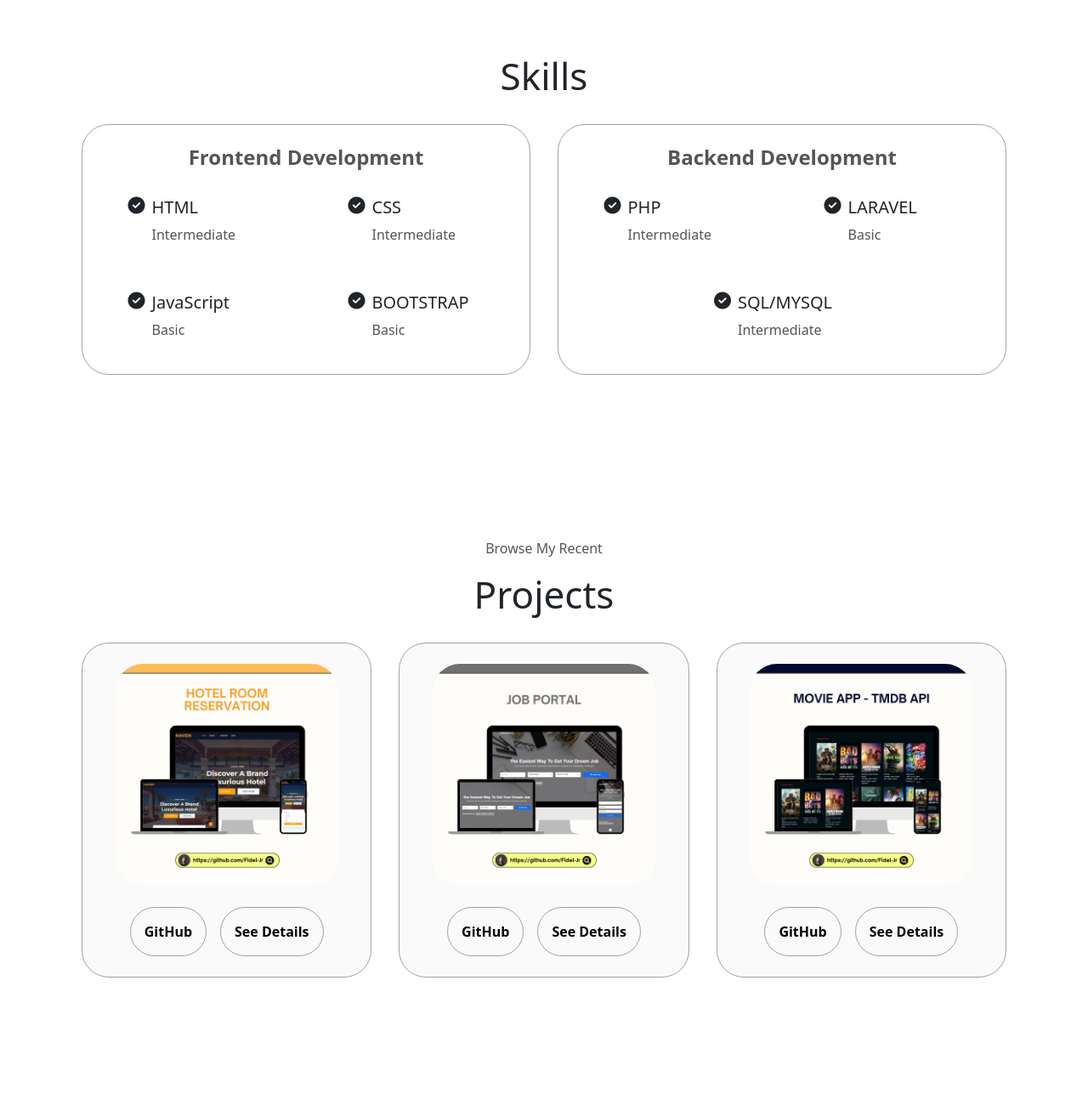
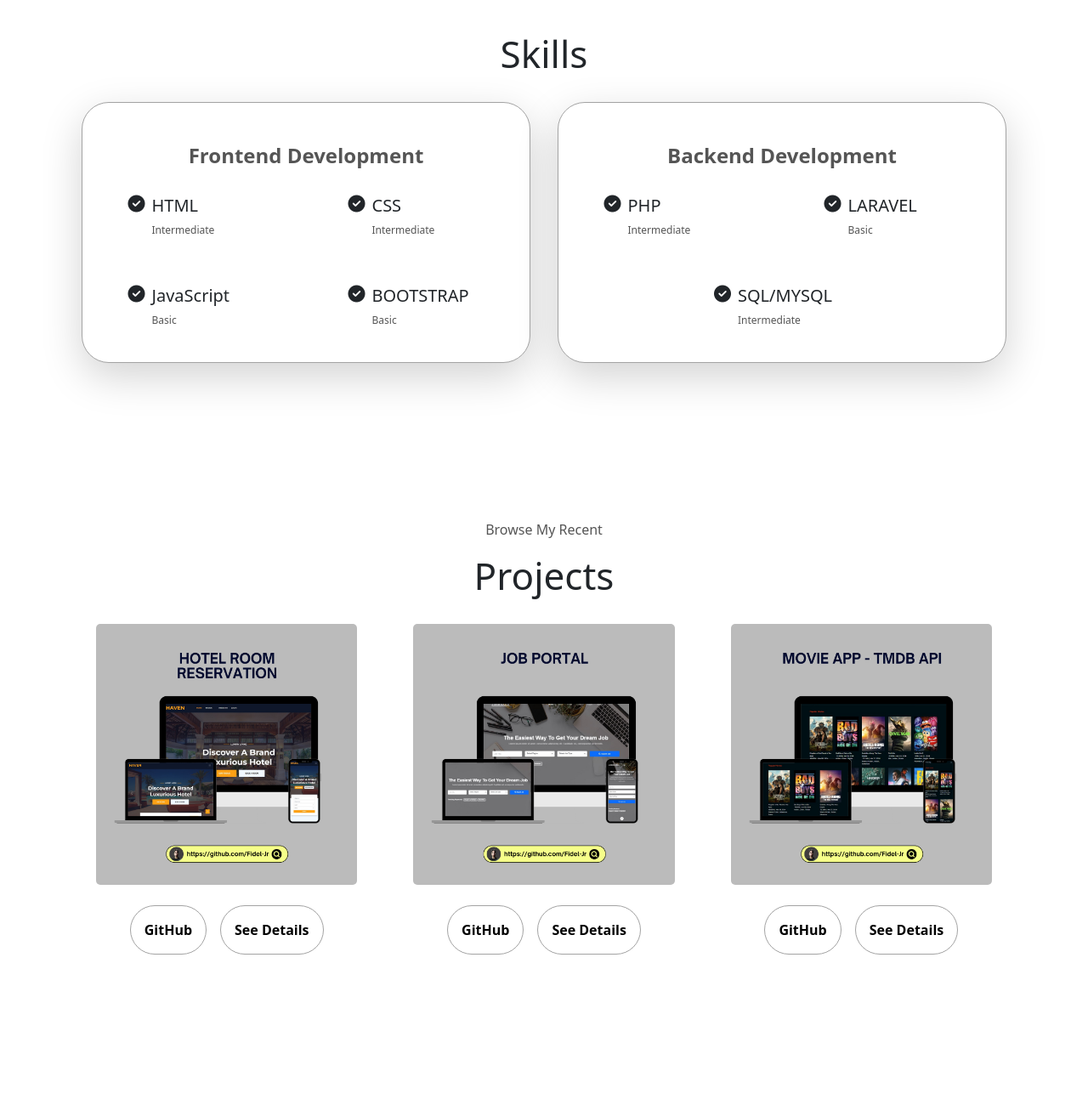
Before and after one commit to Fidel-Jr/portfolio, a plain HTML site: page index.html in a window 1280 px wide. Shown: the part 1420-2720 px from the top of the page at 85% size. Drawn offline with nearby package versions, Linux system fonts and the light colour scheme; a web font is replaced by a local one.

Commit message:
new design

```diff
--- a/assets/style.css
+++ b/assets/style.css
@@ -302,17 +302,41 @@ section{
     font-size: 1rem !important;
 }
 
-.about-pic{
+/* .about-pic{
     border-radius: 2rem;
-}
+} */
 
-.details-container{
+#about .details-container{
     padding: 1.5rem;
     flex: 1;
     background: white;
     border-radius: 2rem;
     border: rgb(53, 53, 53) 0.1rem solid;
     border-color: rgb(163, 163, 163);
+    text-align: center;
+    margin-bottom: 2em;
+    font-size: .75rem !important;
+}
+
+#experience .details-container{
+    padding: 1.5rem;
+    flex: 1;
+    background: white;
+    border-radius: 2rem;
+    border: rgb(53, 53, 53) 0.1rem solid;
+    border-color: rgb(163, 163, 163);
+    text-align: center;
+    margin-bottom: 2em;
+    font-size: .75rem !important;
+}
+
+.details-container{
+    /* padding: 1.5rem; */
+    flex: 1;
+    /* background: white;
+    border-radius: 2rem;
+    border: rgb(53, 53, 53) 0.1rem solid;
+    border-color: rgb(163, 163, 163); */
     text-align: center;
     margin-bottom: 2em;
     font-size: .75rem !important;
@@ -402,10 +426,10 @@ article .icon{
     margin: 0 auto;
 }
 
-.color-container{
+/* .color-container{
     border-color: rgb(163, 163, 163);
     background: rgb(250, 250, 250);
-}
+} */
 
 #projects .project-details{
     display: block;
@@ -417,7 +441,7 @@ article .icon{
 
 
 .project-img{
-    border-radius: 2rem;
+    border-radius: 5px;
     width: 90%;
     height: 90%;
 }
@@ -505,3 +529,14 @@ footer p{
     margin-bottom: 30px;
     font-size: 45px;
 }
+
+/* TRANSITIONS */
+
+.fade-in{
+    opacity: 0;
+    transition: opacity 0.5s ease;
+}
+
+.fade-in.visible{
+    opacity: 1;
+}
--- a/index.html
+++ b/index.html
@@ -59,7 +59,7 @@
             <h2 class="title">Fidel Colinares Jr.</h2>
             <p class="section__text__p2">Back End Developer</p>
             <div class="btn-container">
-                <button class="button btn-color-2" onclick="window.open('images/resume.pdf')"> Download CV</button>
+                <button class="button btn-color-2 fade-in" onclick="window.open('images/resume.pdf')"> Download CV</button>
                 <button class="button btn-color-1" onclick="location.href='#contact'">Contact Info</button>
             </div>
             <div id="socials-container">
@@ -105,8 +105,8 @@
         <h1 class="title">Skills</h1>
         <div class="experience-details-container">
             <div class="about-containers">
-                <div class="details-container">
-                    <h2 class="experience-sub-title">Frontend Development</h2>
+                <div class="details-container shadow-lg">
+                    <h2 class="experience-sub-title mt-4">Frontend Development</h2>
                     <div class="article-container">
                         <article>
                             <i class="fa fa-circle-check" aria-colspan="icon"></i>
@@ -152,8 +152,8 @@
                         </article>
                     </div>
                 </div>
-                <div class="details-container">
-                    <h2 class="experience-sub-title">Backend Development</h2>
+                <div class="details-container shadow-lg">
+                    <h2 class="experience-sub-title mt-4">Backend Development</h2>
                     <div class="article-container">
                         <article>
                             <i class="fa fa-circle-check" aria-colspan="icon"></i>
@@ -200,7 +200,7 @@
 
                 <div class="details-container color-container">
                     <div class="article-container">
-                        <img src="images/hotel-reservation.png" alt="" class="project-img">
+                        <img src="images/hotel-reservation-2.png" alt="" class="project-img">
                     </div>
                     <!-- <h2 class="experience-sub-title project-title"> <span style="color: rgb(55, 55, 55);">Project #1:</span> Hotel Room Reservation</h2> -->
                     <div class="btn-container mt-4">
@@ -222,7 +222,7 @@
 
                 <div class="details-container color-container">
                     <div class="article-container">
-                        <img src="images/job-portal.png" alt="" class="project-img">
+                        <img src="images/job-portal-2.png" alt="" class="project-img">
                     </div>
                     <!-- <h2 class="experience-sub-title project-title"><span style="color: rgb(55, 55, 55);">Project #2:</span> Job Portal</h2> -->
                     <div class="btn-container mt-4">
@@ -242,7 +242,7 @@
 
                 <div class="details-container color-container">
                     <div class="article-container">
-                        <img src="images/movie-app.png" alt="" class="project-img">
+                        <img src="images/movie-app-2.png" width="100%" alt="" class="project-img">
                     </div>
                     <!-- <h2 class="experience-sub-title project-title"><span style="color: rgb(55, 55, 55);">Project #3:</span> Ecommerce Website</h2> -->
                     <div class="btn-container mt-4">
@@ -321,8 +321,13 @@
 
     <script>
 
+        $(document).ready(function(){
+            $('.section__text__p1').fadeIn(500)
+            $('.btn-container .button').fadeIn('slow')
+        })
+
         $('#first-project').click(function(){
-            $('.project-details-1').toggle()
+            $('.project-details-1').toggle('500')
 
         })
 
@@ -333,6 +338,13 @@
             $('.project-details-3').toggle()
         })
 
+
+        document.addEventListener("DOMContentLoaded", function(event){
+            setTimeout(function() {
+                document.querySelector('.fade-in').classList.add('visible');
+            }, 100)
+        })
+
     </script>
 
 </body>
```
Also changed, not shown: images/hotel-reservation-2.png (added), images/job-portal-2.png (added), images/movie-app-2.png (added).
